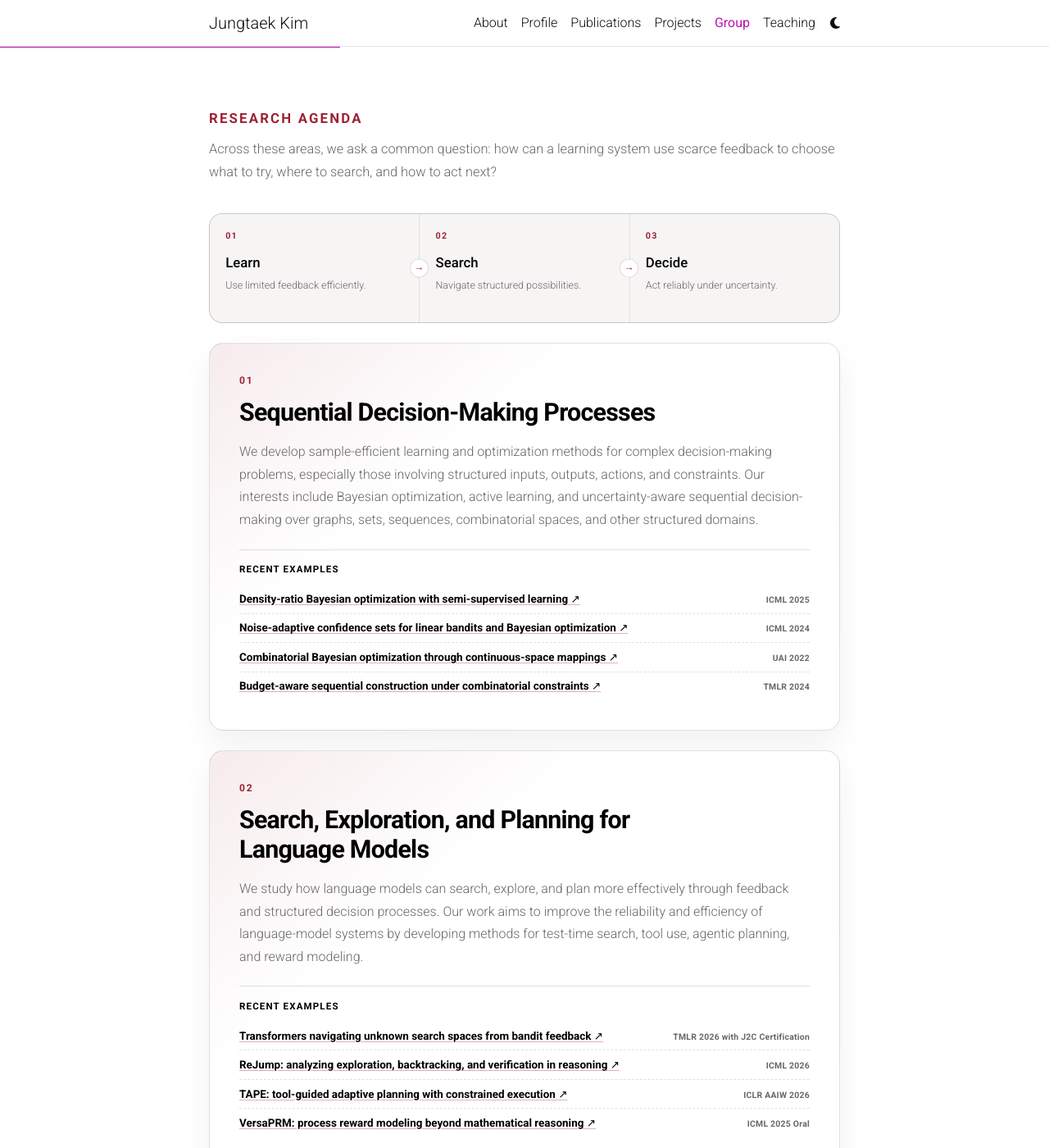
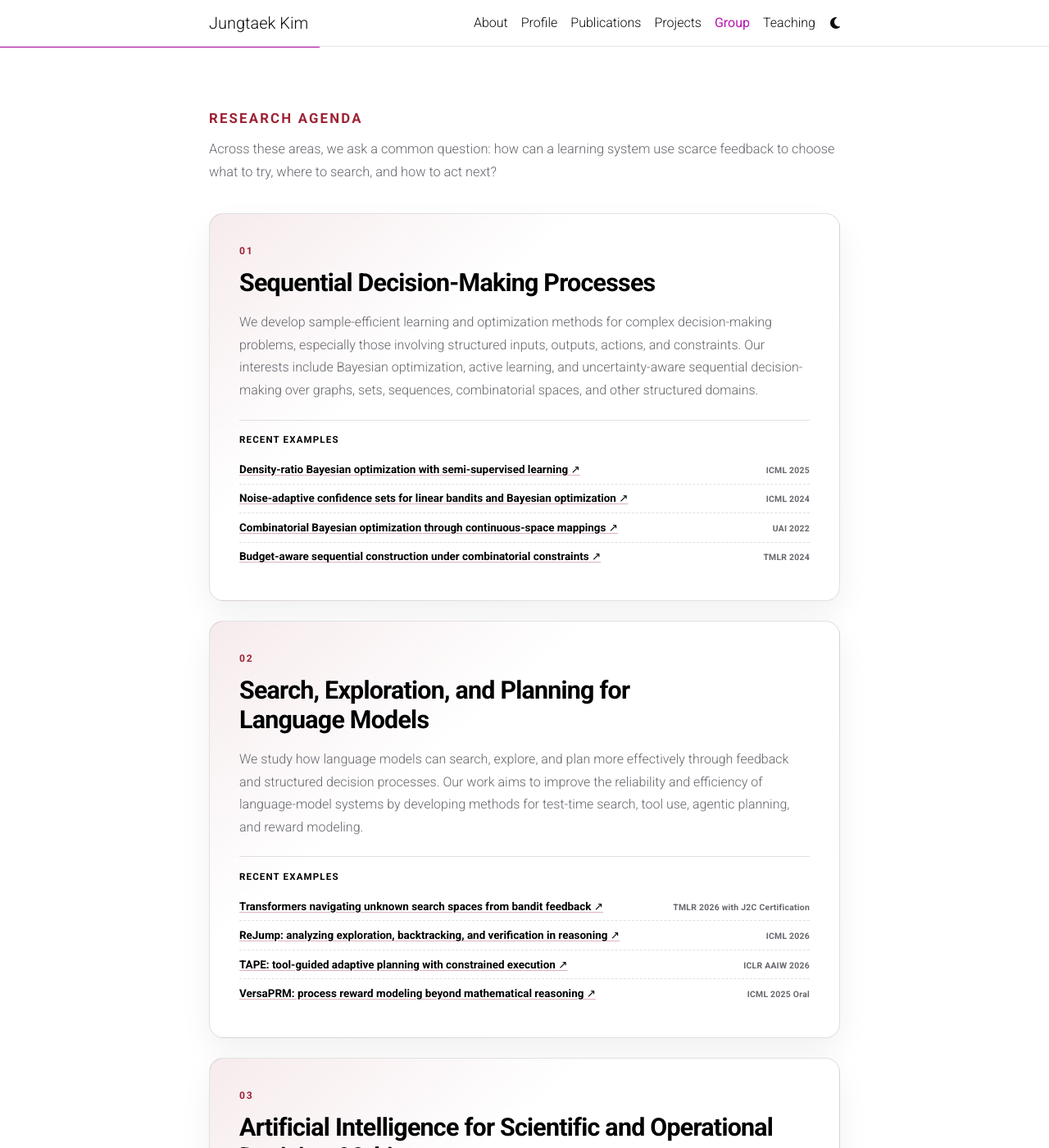
Before and after one commit to jungtaekkim/jungtaekkim.github.io, a Jekyll site: the page built from _pages/group.md, in a window 1280 px wide and 1400 px high, scrolled down 814 px. Shown: the whole window at 82% size. Built offline with Jekyll 4.4.1, drawn with Linux system fonts in a browser that asks for light colours; comment, search, counter and statistics services are not loaded; a style sheet for code colours, icons or effects is not loaded.

Commit message:
Update all

```diff
--- a/_pages/group.md
+++ b/_pages/group.md
@@ -27,24 +27,6 @@ nav_order: 4
     <p class="amlg-kicker">Research agenda</p>
     <p>Across these areas, we ask a common question: how can a learning system use scarce feedback to choose what to try, where to search, and how to act next?</p>
   </section>
-
-  <div class="amlg-throughline" aria-label="The group's research throughline: learn, search, and decide">
-    <div>
-      <span>01</span>
-      <strong>Learn</strong>
-      <p>Use limited feedback efficiently.</p>
-    </div>
-    <div>
-      <span>02</span>
-      <strong>Search</strong>
-      <p>Navigate structured possibilities.</p>
-    </div>
-    <div>
-      <span>03</span>
-      <strong>Decide</strong>
-      <p>Act reliably under uncertainty.</p>
-    </div>
-  </div>
 
   <section class="amlg-area" aria-labelledby="amlg-bo-title">
     <div class="amlg-area-copy">
--- a/_sass/_base.scss
+++ b/_sass/_base.scss
@@ -234,65 +234,6 @@ html[data-theme='dark'] .amlg-logo {
   }
 }
 
-.amlg-throughline {
-  display: grid;
-  grid-template-columns: repeat(3, minmax(0, 1fr));
-  gap: 1px;
-  overflow: hidden;
-  margin-bottom: 1.5rem;
-  border: 1px solid var(--amlg-line);
-  border-radius: 1rem;
-  background: var(--amlg-line);
-
-  > div {
-    position: relative;
-    min-height: 132px;
-    padding: 1.2rem;
-    background: var(--amlg-surface);
-
-    &:not(:last-child)::after {
-      position: absolute;
-      z-index: 1;
-      top: 50%;
-      right: -0.72rem;
-      display: grid;
-      place-items: center;
-      width: 1.45rem;
-      height: 1.45rem;
-      border: 1px solid var(--amlg-line);
-      border-radius: 50%;
-      background: var(--amlg-surface-strong);
-      color: var(--amlg-red);
-      content: '→';
-      font-size: 0.78rem;
-      transform: translateY(-50%);
-    }
-  }
-
-  span {
-    display: block;
-    margin-bottom: 0.75rem;
-    color: var(--amlg-red);
-    font-size: 0.67rem;
-    font-weight: 760;
-    letter-spacing: 0.12em;
-  }
-
-  strong {
-    display: block;
-    margin-bottom: 0.35rem;
-    color: var(--global-text-color);
-    font-size: 1.05rem;
-  }
-
-  p {
-    margin: 0;
-    color: var(--amlg-muted);
-    font-size: 0.78rem;
-    line-height: 1.5;
-  }
-}
-
 .amlg-area {
   margin-top: 1rem;
   padding: clamp(1.45rem, 4vw, 2.25rem);
@@ -406,7 +347,7 @@ html[data-theme='dark'] .amlg-logo {
 
 .amlg-member-grid {
   display: grid;
-  grid-template-columns: repeat(2, minmax(0, 1fr));
+  grid-template-columns: minmax(0, 1fr);
   gap: 0.85rem;
 }
 
@@ -474,29 +415,9 @@ html[data-theme='dark'] .amlg-page {
       max-width: 230px;
     }
   }
-
-  .amlg-member-grid {
-    grid-template-columns: 1fr;
-  }
 }
 
 @media (max-width: 460px) {
-  .amlg-throughline {
-    grid-template-columns: 1fr;
-
-    > div {
-      min-height: 0;
-
-      &:not(:last-child)::after {
-        top: auto;
-        right: 1rem;
-        bottom: -0.72rem;
-        content: '↓';
-        transform: none;
-      }
-    }
-  }
-
   .amlg-examples li {
     grid-template-columns: 1fr;
     gap: 0.15rem;
```
